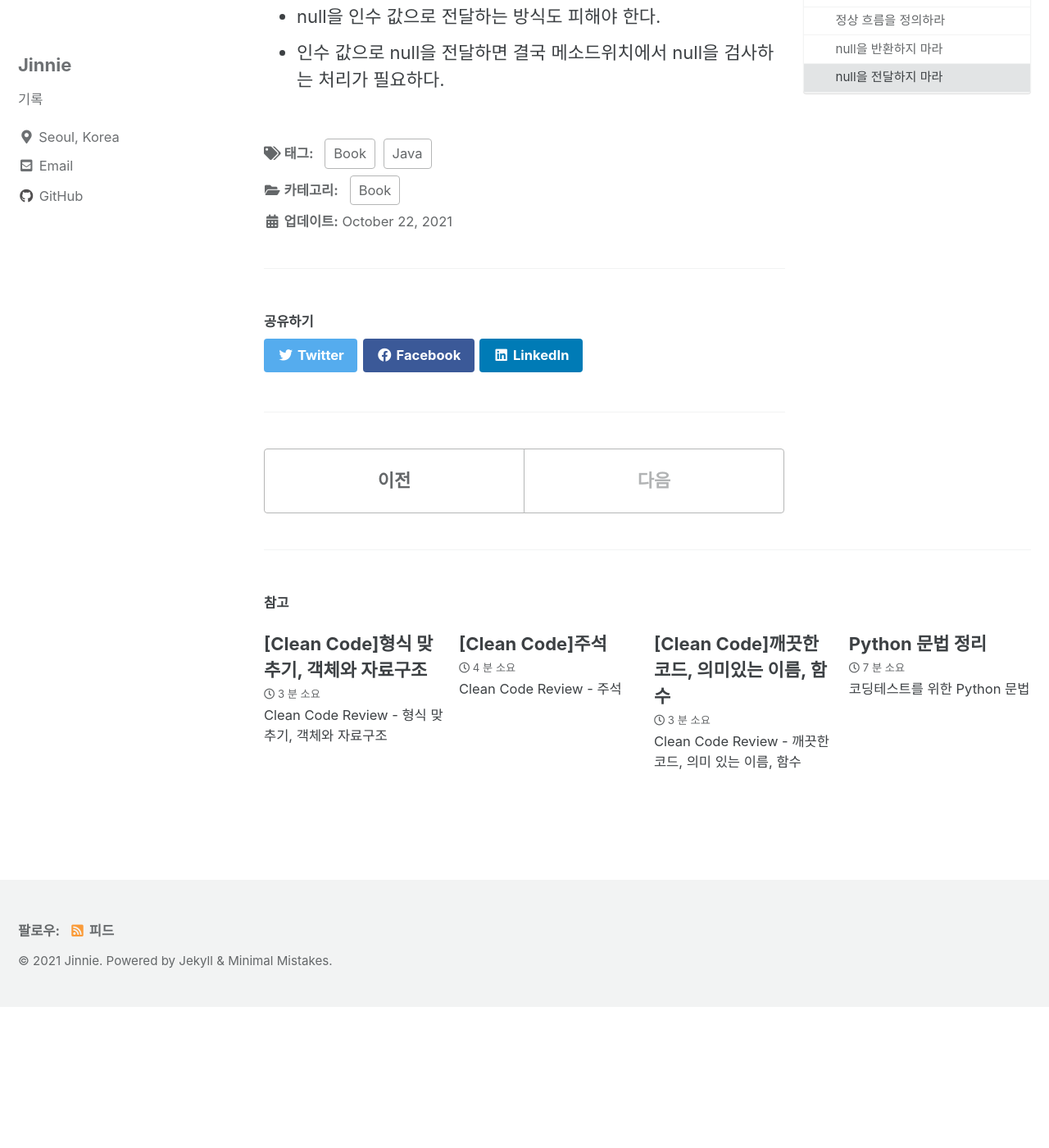
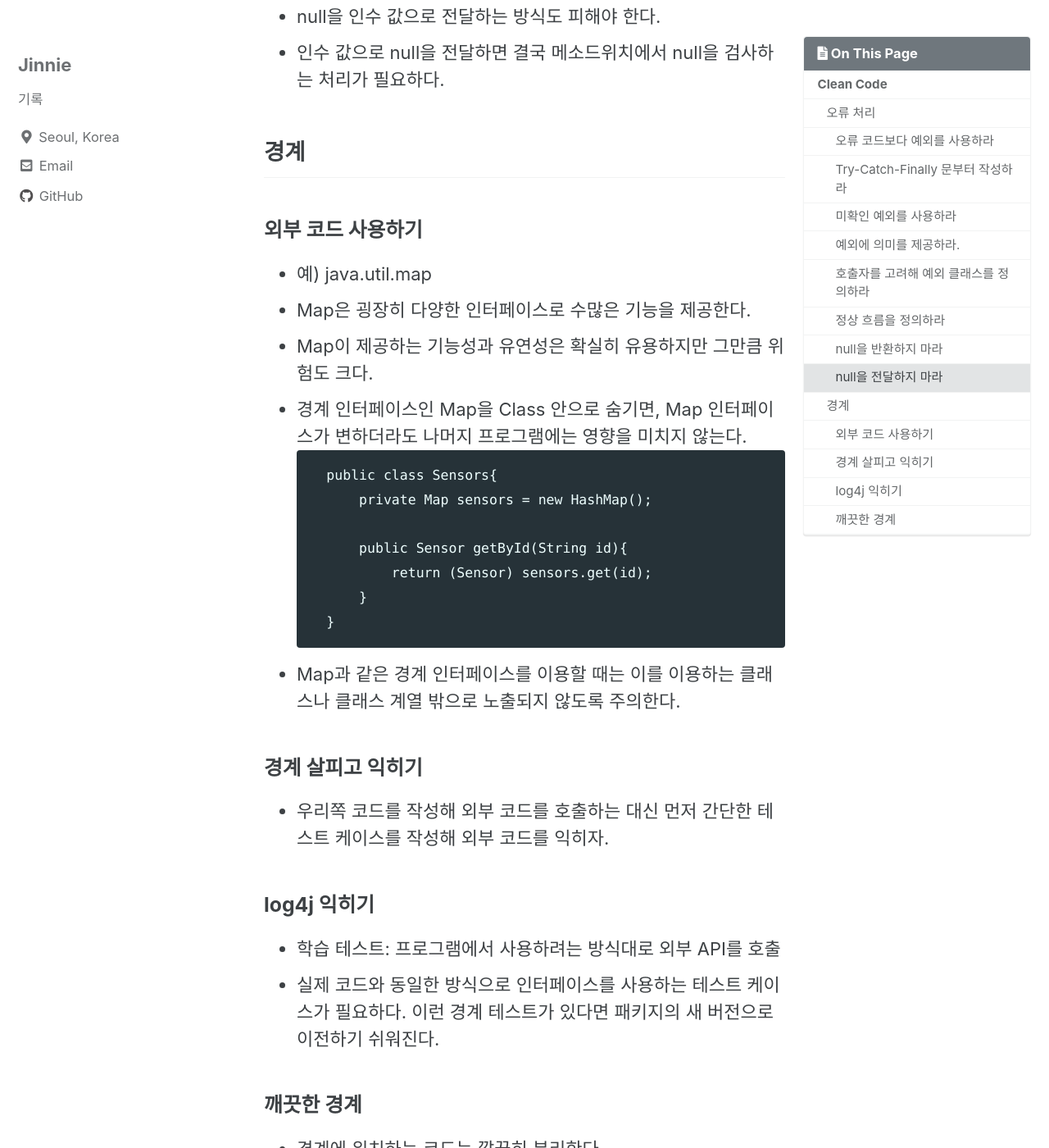
Before and after one commit to jinnie-j/Jinnie-J.github.io, a Jekyll site: the page built from _posts/2021-10-22-clean-code4.md, in a window 1280 px wide and 1400 px high, scrolled down 3815 px. Shown: the whole window at 82% size. Built offline with Jekyll 4.4.1, drawn with Linux system fonts in a browser that asks for light colours; cached includes are drawn as plain includes; before the commit the page ends 5043 px from its top, so only the background shows below that; some of the changed text lies outside the part shown.

Commit message:
clean code review - 경계

````diff
--- a/_posts/2021-10-22-clean-code4.md
+++ b/_posts/2021-10-22-clean-code4.md
@@ -1,6 +1,6 @@
 ---
-title:  "[Clean Code]오류 처리"
-excerpt: "Clean Code Review - 오류 처리"
+title:  "[Clean Code]오류 처리, 경계"
+excerpt: "Clean Code Review - 오류 처리, 경계"
 
 categories:
   - Book
@@ -11,7 +11,7 @@ toc: true
 toc_sticky: true
 
 date: 2021-10-22
-last_modified_at: 2021-10-22
+last_modified_at: 2021-10-23
 ---
 
 # Clean Code
@@ -96,3 +96,35 @@ last_modified_at: 2021-10-22
 ### null을 전달하지 마라
 - null을 인수 값으로 전달하는 방식도 피해야 한다.
 - 인수 값으로 null을 전달하면 결국 메소드위치에서 null을 검사하는 처리가 필요하다.
+
+
+## 경계
+
+### 외부 코드 사용하기
+- 예) java.util.map
+- Map은 굉장히 다양한 인터페이스로 수많은 기능을 제공한다.
+- Map이 제공하는 기능성과 유연성은 확실히 유용하지만 그만큼 위험도 크다.
+- 경계 인터페이스인 Map을 Class 안으로 숨기면, Map 인터페이스가 변하더라도 나머지 프로그램에는 영향을 미치지 않는다.
+    ```
+    public class Sensors{
+        private Map sensors = new HashMap();
+
+        public Sensor getById(String id){
+            return (Sensor) sensors.get(id);
+        }
+    }
+    ```
+- Map과 같은 경계 인터페이스를 이용할 때는 이를 이용하는 클래스나 클래스 계열 밖으로 노출되지 않도록 주의한다.
+
+### 경계 살피고 익히기
+- 우리쪽 코드를 작성해 외부 코드를 호출하는 대신 먼저 간단한 테스트 케이스를 작성해 외부 코드를 익히자.
+
+### log4j 익히기
+- 학습 테스트: 프로그램에서 사용하려는 방식대로 외부 API를 호출
+- 실제 코드와 동일한 방식으로 인터페이스를 사용하는 테스트 케이스가 필요하다. 이런 경계 테스트가 있다면 패키지의 새 버전으로 이전하기 쉬워진다.
+
+### 깨끗한 경계
+- 경계에 위치하는 코드는 깔끔히 분리한다.
+- 또한 기대치를 정의하는 테스트 케이스도 작성한다.
+- 외부 패키지를 호출하는 코드를 가능한 줄여 경계를 관리하자.
+- Map에서 봤듯이, 새로운 클래스로 경계를 감싸거나 아니면 ADAPTER 패턴을 사용해 우리가 원하는 인터페이스를 패키지가 제공하는 인터페이스로 변환하자
````
